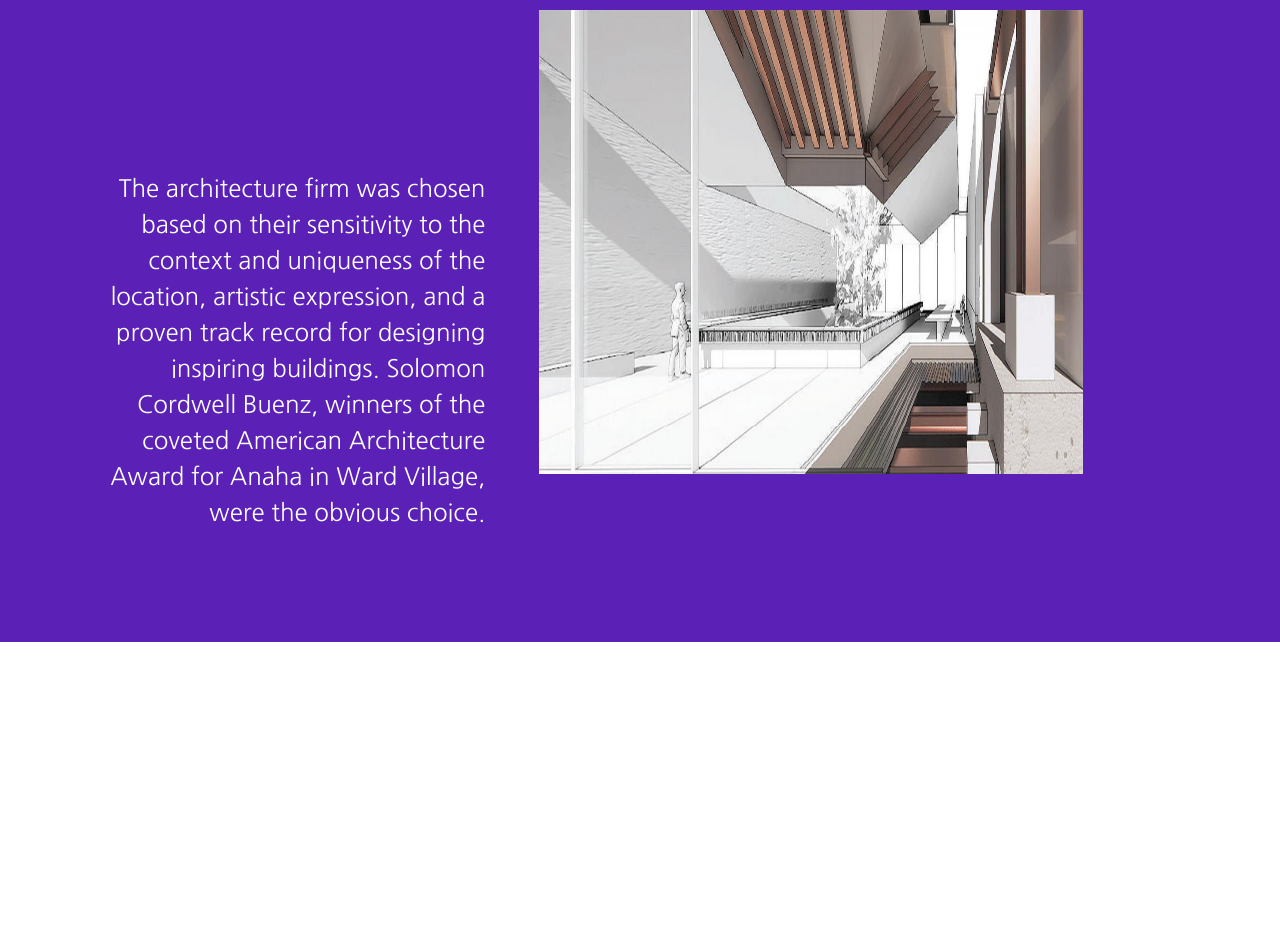
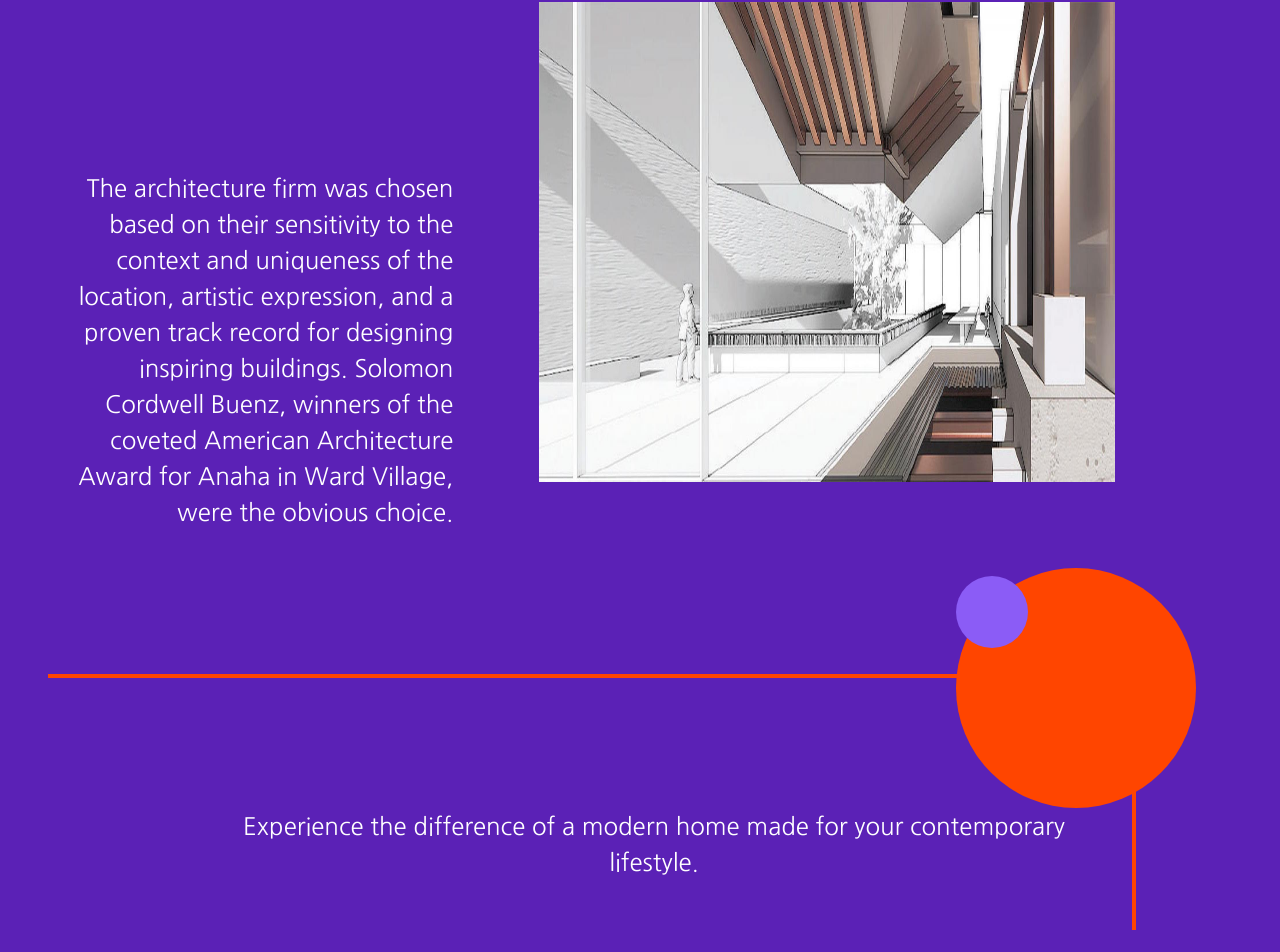
Before and after one commit to artofmayhem/eleven12_Gallery, a React (Create React App) app: page / in a window 1280 px wide. Shown: the part 2798-3750 px from the top of the page. Before the commit the page ends 3440 px from the top, so only its background shows below. Built offline with nearby package versions, Linux system fonts and the light colour scheme; a web font is replaced by a local one.

Commit message:
small feature add

```diff
--- a/src/App.css
+++ b/src/App.css
@@ -172,9 +172,20 @@ input {
   padding: 1rem 0rem;
 }
 
-.decorative-stripe {
+.decorative-stripe-lt {
   border-left: 4px solid orangered;
   border-bottom: 4px solid orangered;
+}
+
+.decorative-stripe-rt {
+  border-right: 4px solid orangered;
+  border-top: 4px solid orangered;
+}
+
+.photo-sizer {
+  width: 50vw;
+  min-width: 375;
+  height: auto;
 }
 
 /* Slider CSS */
--- a/src/Components/Gallery.js
+++ b/src/Components/Gallery.js
@@ -153,7 +153,7 @@ export default function Gallery() {
           </ul>
         </div>
       </div>{" "}
-      <div className="decorative-stripe pl-48 h-64 px-16 mt-24 flex flex-col justify-center align-center">
+      <div className="decorative-stripe-lt pl-48 h-64 px-16 mt-24 flex flex-col justify-center align-center">
         <h2>
           GREAT COMMUNITIES SHAPE HOW WE LIVE. THE SAME GOES FOR YOUR HOME.
         </h2>
@@ -171,12 +171,19 @@ export default function Gallery() {
             for Anaha in Ward Village, were the obvious choice.
           </h4>
         </div>
-
         <img
           src={ARCHITECTURE_1}
-          className="w-1/2 py-16 my-10"
-          alt="Beautiful, symmetrical bedroom with beautiful bedding"
+          className="pl-16 my-24 photo-sizer"
+          alt="sketch of modern architecture"
         />
+        <div className="decorative-stripe-rt pl-48 h-64 px-16 mt-24 flex flex-col justify-center align-center">
+          <div className="logo-dot-lg self-end">
+            <div className="logo-dot-violet bg-violet-500 self-end" />
+          </div>
+          <h2>
+            Experience the difference of a modern home made for your contemporary lifestyle.
+          </h2>
+        </div>{" "}
       </div>
     </React.Fragment>
   );
```
